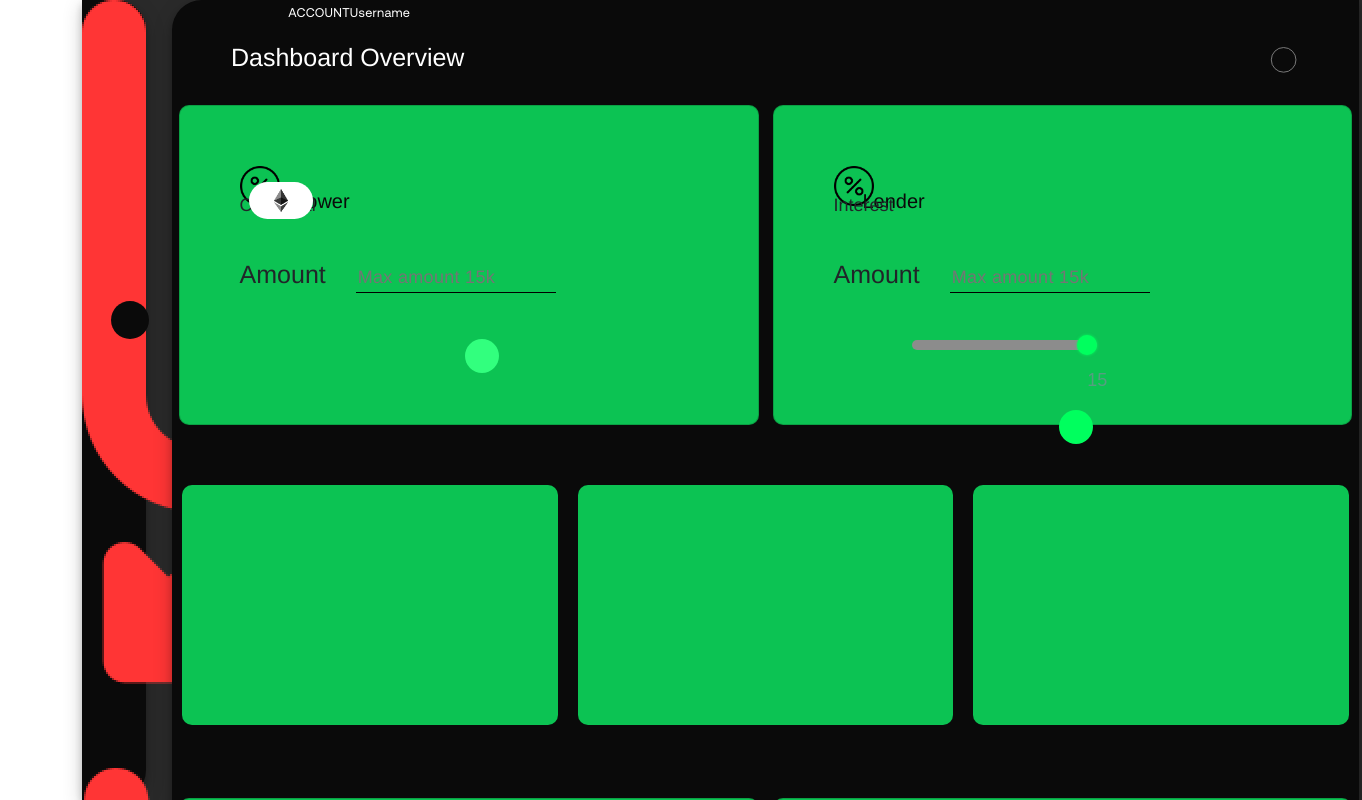
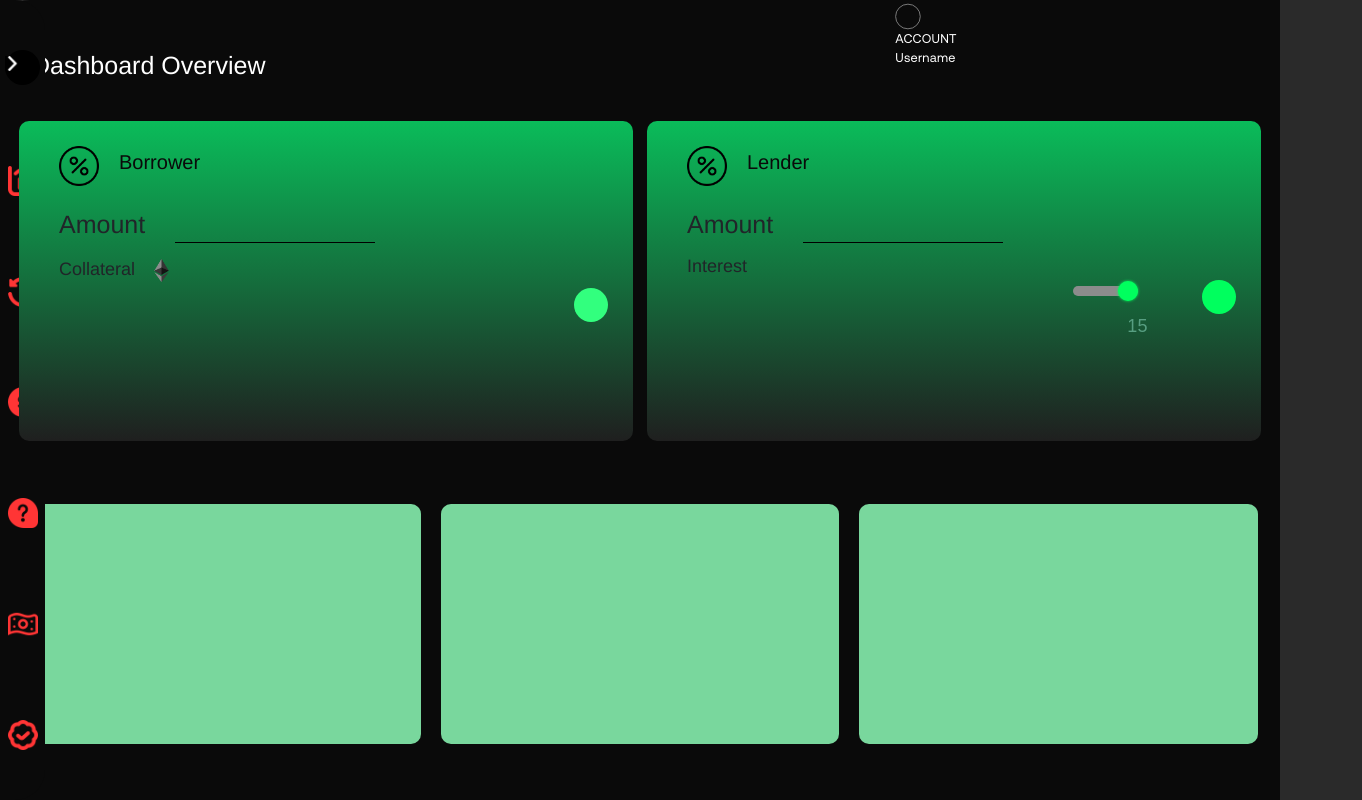
Before and after one commit to subrabala/athena, a React (Create React App) app: page /athena/mainpage in a window 1280 px wide. Shown: the top 800 px of the page, 1362 px wide, since content can reach past the window. Built offline with nearby package versions, Linux system fonts and the light colour scheme.

Commit message:
updatedLandingPage

```diff
--- a/src/components/Accounts.js
+++ b/src/components/Accounts.js
@@ -1,58 +1,43 @@
 import "./accounts.css";
 import { Link} from "react-router-dom";
 import Login from "./Login";
+import eth from "../assets/ethereum.png";
+import push from "../assets/push.png";
+// import worldid from "../assets/worldcoin.png";
+
 
 const Accounts = () => {
+
   return (
     <div className="whole">
     <nav>
         <ul>
-            <a href="index.html" className="index-logo">Logo</a>
+            <Link className="index-homepage" to="/">Logo</Link>
             <div className="circular-bar">
                 <a href="#" className="active">Home</a>
                 <a href="#" className="index-link-blog">Blogs</a>
                 <a href="#" className="index-link-contact">Contact</a>
             </div>
             <Link className="index-login" to="/Login">Login</Link>
-            <a href="#" className="index-dashboard">GO TO DASHBOARD</a>
+
         </ul>
     </nav>
 
     <h1 className="header-txt">
-        Speedy <br/>
-        <span className="span-padding"></span> Easy & <br/><span className="green">Fast.</span>
+        <div>
+        Speedy,<br></br> Easy & <span className="green">Fast.</span>
+        </div>
     </h1>
 
-    <div
+    {/* <div
         className="eth-index-logo">
-        <img src="imgs/ethereum.png"
+        <img src={eth}
         className="eth-logo-official"/>
-    </div>
-
-    <div className="img-cont-1"></div>
-    <div className="img-cont-2"></div>
-    <div className="img-cont-3"></div>
-    <div className="img-cont-4"></div>
-
+    </div> */}
     <a href="#">
         <div className="mouse"></div>
     </a>
-
-    <h1 className="header-para">
-        Advanced team,<br/>digital design botique <br/>with focus on aesthetics.
-    </h1>
-
-    <a href="#" className="watch-vid">Watch Video</a>
-
-    <h1 className="intro-txt">A new <span className="green">NFT ecosystem</span> for culture & creativity, built efficiently
-        with <span className="green">ethereum.</span></h1>
-
-    <a href="#" className="learn-more">Learn More</a>
-
-    <img src="imgs/push.png" className="push"/>
-    <img src="imgs/worldcoin.png" className="coin"></img>
-
-    </div>
+  </div>
   );
 };
 
--- a/src/components/Login.js
+++ b/src/components/Login.js
@@ -117,9 +117,10 @@ const Login = () => {
             </Form>
           </div>
         </Col>
-        <img src={gif} alt="giff" className="gifff" style={{position:"absolute",right:"-12%", width:"800px",top:"0"}}/>
-        <Col lg={8} className="d-flex  justify-content-center">
+
+        <Col lg={8} className="d-none d-lg-flex justify-content-center">
           <img src={Circle} alt="MyCircle" className="circle" />
+          <img src={gif} alt="giff" className="gifff" style={{position:"absolute", width:"65%",top:"5%"}}/>
         </Col>
       </Row>
 
--- a/src/components/MainPage.js
+++ b/src/components/MainPage.js
@@ -1,124 +1,165 @@
 import { useState } from "react";
-import { Card, Col,Row } from "reactstrap";
+import { Card, Col, Row } from "reactstrap";
 import { Link } from "react-router-dom";
 import "./mainpage.css";
-import Arrow from  "../assets/right-arrow-w.png";
-import User from "../assets/user.png";
-import  Time from "../assets/time-past.png";
+import Arrow from "../assets/right-arrow-w.png";
+import user from "../assets/user.png";
+import Time from "../assets/time-past.png";
 import Usdcircle from "../assets/usd-circle.png";
 import Histogram from "../assets/chart-histogram.png";
 import Commentquestion from "../assets/comment-question.png";
 import Moneybill from "../assets/money-bill-wave.png";
 import Badgecheck from "../assets/badge-check.png";
 import Ethereum from "../assets/ethereum.png";
-import Rate from "../assets/interest-rate.png"
+import Rate from "../assets/interest-rate.png";
 import Righta from "../assets/right-a.png";
+// import ChatBot from "./ChatBot";
 
-const MainPage=()=>{
-
-    return(
-        <div className="container" fluid="true">
-        <div className="result-area">
-
+const MainPage = () => {
+  return (
+    <div className="container-fluid">
+      <Row>
         <div className="res-body">
-
-    <img src={Righta} className="right-a"/>
-
-    <a href="#"> <img src={Histogram} className="financial"/></a>
-    <img src={Time} className="history"/>
-    <img src={Usdcircle} className="dollar"/>
-    <img src={Commentquestion} className="liability"/>
-    <img src={Moneybill} className="loans"/>
-    <img src={Badgecheck} className="verify"/>
-
+          <div className="arr-wrap">
+            <img src={Arrow} className="right-arr" />
+          </div>
+          <img src={Histogram} className="image-nav" />
+          <img src={Time} className="image-nav" />
+          <img src={Usdcircle} className="image-nav" />
+          <img src={Commentquestion} className="image-nav" />
+          <img src={Moneybill} className="image-nav" />
+          <img src={Badgecheck} className="image-nav" />
         </div>
 
         <div className="res-summary">
-
-    <h1 className="dashboard-txt">Dashboard Overview</h1>
-
+          <Row>
+            <Col lg={4}>
+              <h1
+                className="dashboard-txt"
+                style={{ paddingTop: "50px", paddingLeft: "20px" }}
+              >
+                Dashboard Overview
+              </h1>
+            </Col>
+            <Col lg={4}></Col>
+            <Col lg={4}>
               <nav>
-        <ul>
+                <div>
+                  <div>
+                    <img src={user} className="user" />
+                  </div>
 
                   <div className="circular-bar-accounts">
-                <a href="#" className="active-accounts">Account</a>
-                <a href="#" className="username-accounts" style={{textTransform:"none"}}>Username</a>
+                    <a href="#" className="active-accounts">
+                      Account
+                    </a>
+                    <a
+                      href="#"
+                      className="username-accounts"
+                      style={{ textTransform: "none" }}
+                    >
+                      Username
+                    </a>
                   </div>
-
-        </ul>
-
-        <img src={User} className="user"/>
-
+                </div>
               </nav>
-<div className="analyst-cont">
-        <div className="card">
-            <div className="heading">
-                <img src={Rate} className="dashboard-img"/>
+            </Col>
+          </Row>
+          <Row>
+            <div className="analyst-cont" style={{ display: "flex" }}>
+              <div className="card" style={{ display: "flex" }}>
+                <div
+                  className="heading"
+                  style={{
+                    display: "flex",
+                    alignItems: "center",
+                    paddingBottom: "20px",
+                  }}
+                >
+                  <img
+                    src={Rate}
+                    className="dashboard-img"
+                    style={{ paddingRight: "20px" }}
+                  />
                   <h1 className="borrow-txt">Borrower</h1>
-
                 </div>
                 <div className="text">
-                Amount<input type="text" placeholder="Max amount 15k"/>
-
+                  Amount
+                  <input type="text" placeholder="" />
                 </div>
                 <div className="collateral">
                   Collateral
+                  <img src={Ethereum} className="eth-lend" />
                 </div>
-            <div className="but"> <button className="the-button"> <img src={Ethereum}
-                        className="eth-lend"/></button></div>
-                        <a href="#" className="find-lenderers" style={{color:"#0a0a0a"}}>
-                        <img src={Righta} className="right-arrow"/></a>
 
+                <div
+                  className="find-lenderers"
+                  style={{ color: "#fff", display:"flex", justifyContent:"end" }}
+                >
+                  <img src={Righta} className="right-arrow" />
+                </div>
               </div>
               <div className="card">
-            <div className="heading">
-                <img src={Rate} className="dashboard-img"/>
+                <div
+                  className="heading"
+                  style={{
+                    display: "flex",
+                    alignItems: "center",
+                    paddingBottom: "20px",
+                  }}
+                >
+                  <img
+                    src={Rate}
+                    className="dashboard-img"
+                    style={{ paddingRight: "20px" }}
+                  />
                   <h1 className="borrow-txt">Lender</h1>
-
                 </div>
                 <div className="text">
-                Amount<input type="text" placeholder="Max amount 15k"/>
+                  Amount
+                  <input type="text" placeholder="" />
+                </div>
+                <div className="collateral">Interest</div>
 
-            </div>
-            <div className="collateral">
-                Interest
-            </div>
+                <Link
+                  to="/ChatBot"
+                  className="find-lenderers"
+                  style={{ color: "#fff", display:"flex", justifyContent:"end"}}
+                >
                     <div className="meter">
                   <div className="slider">
-                                <input type = "range" min="0" max="15" onchange="rangevalue.value=value"/>
+                    <input
+                      type="range"
+                      min="0"
+                      max="15"
+                      onchange="rangevalue.value=value"
+                    />
                     <output id="rangevalue">15</output>
                   </div>
-
                 </div>
-                        <Link to="/ChatBot" className="find-lenderers" style={{color:"#0a0a0a"}}>
-                            <img src={Righta} className="right-arrow-lender"/></Link>
-
+                  <img src={Righta} className="right-arrow-lender" />
+                </Link>
               </div>
-
-
             </div>
+          </Row>
           <div className="gcard">
             <div className="graphs"></div>
             <div className="graphs"></div>
             <div className="graphs"></div>
           </div>
 
-    <div className="analyst-cont" style={{position:"relative",marginTop:"0.5%"}}>
-        <div className="card">
-
-        </div>
-        <div className="card">
-
-        </div>
-
-
-    </div>
-
-</div>
-
+          <div
+            className="analyst-cont"
+            style={{ position: "relative", marginTop: "0.5%" }}
+          >
+            <div className="card"></div>
+            <div className="card"></div>
           </div>
         </div>
+      </Row>
 
+      {/* <ChatBot></ChatBot> */}
+    </div>
   );
 };
 
--- a/src/components/accounts.css
+++ b/src/components/accounts.css
@@ -1,11 +1,13 @@
 body {
     margin: 0;
     padding: 0;
+    box-sizing: border-box;
 
 }
 
 .whole{
     background-color: #0a0a0a;
+    height: 100vh;
 }
 @font-face {
     font-family: 'circular';
@@ -98,12 +100,13 @@ a:visited {
 }
 
 .header-txt {
-    position: relative;
-    font-size: 70px;
-    line-height: 72px;
-    width: 640px;
-    margin: 30% 0 0 5%;
-
+    display: flex;
+    font-size: 80px;
+    line-height: 92px;
+    width: 850px;
+    height: 300px;
+    padding: 13% 0 0 7%;
+    margin: 0;
 }
 
 .green {
@@ -119,52 +122,6 @@ a:visited {
     height: 40px;
     width: auto;
     margin: -7% 0 0 6%;
-}
-
-.img-cont-1 {
-    height: 55%;
-    width: 18%;
-    background-color: white;
-    border-radius: 20px;
-    position: absolute;
-    margin: -23% 0 0 70%;
-    z-index: 1;
-    box-shadow: 0 4px 8px 0 rgba(0, 0, 0, 0.2), 0 6px 20px 0 rgba(0, 0, 0, 0.19);
-}
-
-.img-cont-2 {
-    height: 8%;
-    width: 17%;
-    background-color: white;
-    border-radius: 50px;
-    position: absolute;
-    z-index: 2;
-    margin: -21% 0 0 76%;
-    box-shadow: 0 4px 8px 0 rgba(0, 0, 0, 0.2), 0 6px 20px 0 rgba(0, 0, 0, 0.19);
-}
-
-.img-cont-3 {
-    height: 30%;
-    width: 18%;
-    background-color: white;
-    border-radius: 50px;
-    position: absolute;
-    transform: scale(0.7);
-    z-index: 2;
-    margin: -11% 0 0 77.5%;
-    box-shadow: 0 4px 8px 0 rgba(0, 0, 0, 0.2), 0 6px 20px 0 rgba(0, 0, 0, 0.19);
-}
-
-.img-cont-4 {
-    height: 30%;
-    width: 20%;
-    background-color: white;
-    border-radius: 50px;
-    position: absolute;
-    transform: scale(0.7);
-    z-index: 2;
-    margin: -20% 0 0 55%;
-    box-shadow: 0 4px 8px 0 rgba(0, 0, 0, 0.2), 0 6px 20px 0 rgba(0, 0, 0, 0.19);
 }
 
 .mouse {
@@ -321,12 +278,17 @@ a:visited {
 }
 
 .learn-more {
-    position: absolute;
-    margin: 3% 0 0 43%;
+    display: flex;
+    align-items: center;
+    justify-content: center;
+    width: 160px;
+    height: 60px;
     border-radius: 50px;
+    background-color: #2a2a2a;
+    color: white;
     border: 1px solid #8c8c8c;
-    padding: 21px 40px;
-    transform: scale(0.85);
+    padding: 20px 40px;
+
 
 }
 
@@ -397,7 +359,7 @@ a:visited {
     margin: -28% 0 0 13%;
 }
 
-.result-area {
+/* .result-area {
     position: absolute;
     height: 130vh;
     width: 100%;
@@ -446,4 +408,4 @@ a:visited {
     border: 1.5px solid #8c8c8c;
     width: auto;
     margin: 1.05% 0 0 100%;
-}
+} */
--- a/src/components/login.css
+++ b/src/components/login.css
@@ -21,12 +21,13 @@ body {
 .login1{
     height: 100vh;
     width: auto;
+    display: flex;
+    justify-content: center;
     background-image: url(spectrum-gradient.png);
     background-repeat: no-repeat;
     background-size: cover;
     color: white;
-    padding-top: 40px;
-    padding-left: 40px;
+
     font-family: 'Poppins', sans-serif;
 }
 
--- a/src/components/mainpage.css
+++ b/src/components/mainpage.css
@@ -3,73 +3,79 @@ body {
     margin: 0;
    overflow-x:hidden ;
     box-sizing: border-box;
+    background-color: #2a2a2a;
 
   }
 @import url('https://fonts.googleapis.com/css2?family=Inter:wght@400;700&family=Poppins&display=swap');
 
-.result-area {
-  position: absolute;
-  height: 180vh;
-  width: 100%;
-  background-color: #2a2a2a;
-}
+
 
 
 .res-body {
   position: fixed;
   height: 100vh;
-  width: 5%;
+  width: 45px;
   border-top-right-radius: 30px;
   border-bottom-right-radius: 30px;
   background-color: #0a0a0a;
-  box-shadow: 0 4px 8px 0 rgba(0, 0, 0, 0.2), 0 6px 20px 0 rgba(0, 0, 0, 0.19);
+  display: flex;
+  flex-direction: column;
+  justify-content: space-between;
+  padding-top: 50px;
+  padding-bottom: 50px;
+  align-items: center;
 
 }
+.image-nav{
+  width: 30px;
 
+}
 .dashboard-txt {
   color: white;
   font-size: 25px;
-  position: absolute;
-  margin: 3.5% 0 0 5%;
+  display: flex;
+
 }
-
+nav{
+  display: flex;
+}
+.circular-bar-accounts{
+display: flex;
+flex-direction: column;
+}
 .res-summary {
-  position: absolute;
   height: 180vh;
-  width: 92.8%;
   background-color: #0a0a0a;
-  left: 7%;
-  box-shadow: 0 4px 8px 0 rgba(0, 0, 0, 0.2), 0 6px 20px 0 rgba(0, 0, 0, 0.19);
   border-top-left-radius: 30px;
   border-bottom-left-radius: 30px;
 }
 
-.right-a {
-  position: absolute;
-  height: 15px;
-  width: auto;
-  background-color: #0a0a0a;
-  border-radius: 50%;
-  padding: 19px;
-  margin: 470% 0 0 45%;
+.arr-wrap{
+  width: 35px;
+  height: 35px;
+  border-radius: 70px;
+  background-color: black;
+  left: 30px;
+}
+.right-arr {
+  width: 15px;
+  background-color: black;
   cursor: pointer;
 }
 
 .user {
-  position: absolute;
   height: 30px;
   padding: 14px;
   border-radius: 50%;
   border: 1.5px solid #8c8c8c;
   width: auto;
-  margin: 1.05% 0 0 100%;
+  margin: 0;
 }
 
 .analyst-cont {
   height: 40vh;
   width: 100%;
-
-  margin-top: 4%;
+  margin-top: 2%;
   display: flex;
 }
 
@@ -81,11 +87,12 @@ body {
   border-radius: 10px;
   font-family: 'Helvetica', sans-serif;
   width: 100%;
-  background-color: #0CC353;
+  background-image: linear-gradient(#0abc5a,rgba(15, 15, 15, 0.932));
   display: flex;
   margin: 7px;
   padding: 25px;
-  padding-left: 60px;
+  padding-left: 40px;
+  border: none;
 }
 
 .gcard {
@@ -96,10 +103,9 @@ body {
 }
 
 .borrow-txt {
-  position: absolute;
+
   font-size: 20px;
   font-family: 'helvetica', sans-serif;
-  margin: -2.9% 0 0 5%;
   color: #0a0a0a;
 }
 
@@ -109,7 +115,7 @@ body {
   border-radius: 10px;
   font-family: 'Helvetica', sans-serif;
   width: 100%;
-  background-color: #0CC353;
+  background-color: #7edfa3f6;
   display: flex;
   margin: 20px 10px 10px 10px;
   padding: 25px;
@@ -117,45 +123,39 @@ body {
 }
 
 .right-arrow{
-  position: absolute;
   height: 18px;
   width: auto;
   background-color: #32ff7e;
   padding: 17px;
   border-radius: 50%;
-  margin: 8% 0 0 39%;
 }
 
 .right-arrow-lender{
-  position: absolute;
   height: 18px;
   width: auto;
   background-color: #00ff5e;
   padding: 17px;
   border-radius: 50%;
-  margin: 1% 0 0 39%;
 }
 
 .dashboard-img {
   height: 40px;
   width: auto;
+  padding-right:"40px"
 }
 
 
 .heading {
-
-  padding-bottom: 50px;
-  padding-top: 35px;
-  padding-left: 0;
   color: black;
+  /* display:"flex";
+  flex-direction: column;
+  align-items:"center"; */
 
 }
 
 .collateral {
   padding-top: 10px;
   font-size: 18px;
-  position: absolute;
-  top: 24%;
 }
 
 .eth-lend {
@@ -205,15 +205,10 @@ input[type="text"]:focus {
   text-decoration: none;
   font-family: 'aeonik', sans-serif;
   font-size: 15px;
-  letter-spacing: 0.3px;
-  word-spacing: 1px;
   background-color: white;
   border: none;
-  position: absolute;
-  top: 24.2%;
-  left: 12%;
   border-radius: 50px;
-  text-transform: uppercase;
+
 
 }
 
@@ -225,27 +220,22 @@ input[type="text"]:focus {
   text-decoration: none;
   font-family: 'aeonik', sans-serif;
   font-size: 15px;
-  letter-spacing: 0.3px;
-  word-spacing: 1px;
   background-color: white;
   border: none;
-  position: absolute;
-  top: 43.5%;
-  left: 62%;
   border-radius: 50px;
   text-transform: uppercase;
 }
 .meter{
   display: flex;
-  margin-top: 40px;
-  align-items: center;
-  justify-self: center;
+
+  align-items: start;
+  justify-self: start;
 }
 
 .slider {
-  width: 75%;
+  width: 100%;
   margin-top: 0;
-  margin-left:16%;
+
 }
 
 input[type="range"] {
@@ -293,3 +283,20 @@ input[type="range"]::-webkit-slider-thumb:active {
   width: 80%;
   color: #579E81;
 }
+
+::-webkit-scrollbar{
+  width: 8px;
+}
+
+::-webkit-scrollbar-track {
+  background: #1b2f27;
+}
+
+::-webkit-scrollbar-thumb {
+  background: #3da050;
+}
+
+
+::-webkit-scrollbar-thumb:hover {
+  background: #579E81;
+}
```
Also changed, not shown: src/components/OnBoard.js (+6 -4 lines), src/components/Verification.js (+16 -7 lines), src/components/card.js (added, +21 -0 lines), src/assets/speaker.png (added). Lines whose indentation alone changed are shown as unchanged.
